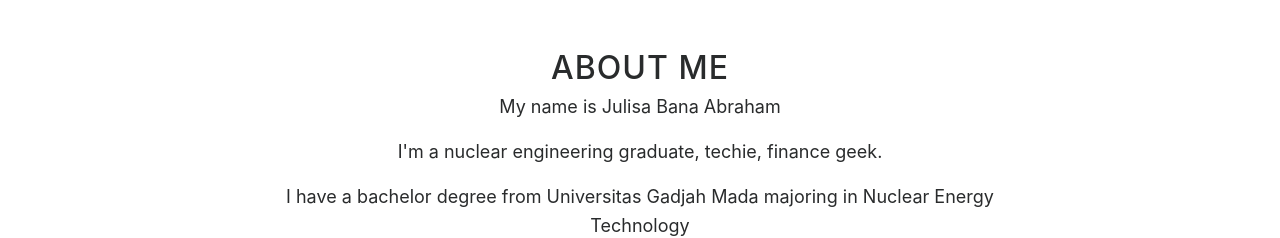
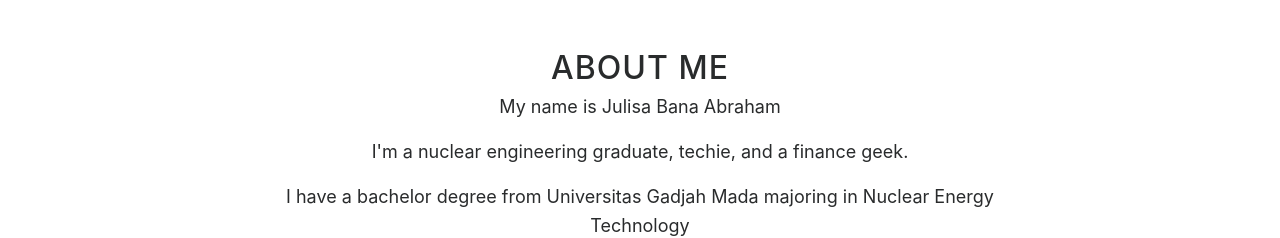
Before and after one commit to banaabraham/banaabraham.github.io, a website with bundled scripts: page index.html in a window 1280 px wide. Shown: the part 1000-1238 px from the top of the page. Built offline with nearby package versions, Linux system fonts and the light colour scheme.

Commit message:
Update index.html

```diff
--- a/index.html
+++ b/index.html
@@ -82,7 +82,7 @@
             <div class="col-lg-8 offset-md-2">
               <h2>About ME</h2>
               <p>My name is Julisa Bana Abraham</p>
-              <p>I'm a nuclear engineering graduate, techie, finance geek.</p>
+              <p>I'm a nuclear engineering graduate, techie, and a finance geek.</p>
                 <p>I have a bachelor degree from Universitas Gadjah Mada majoring in Nuclear Energy Technology</p>
                 <p>let's create our own world</p>
             </div>
```
